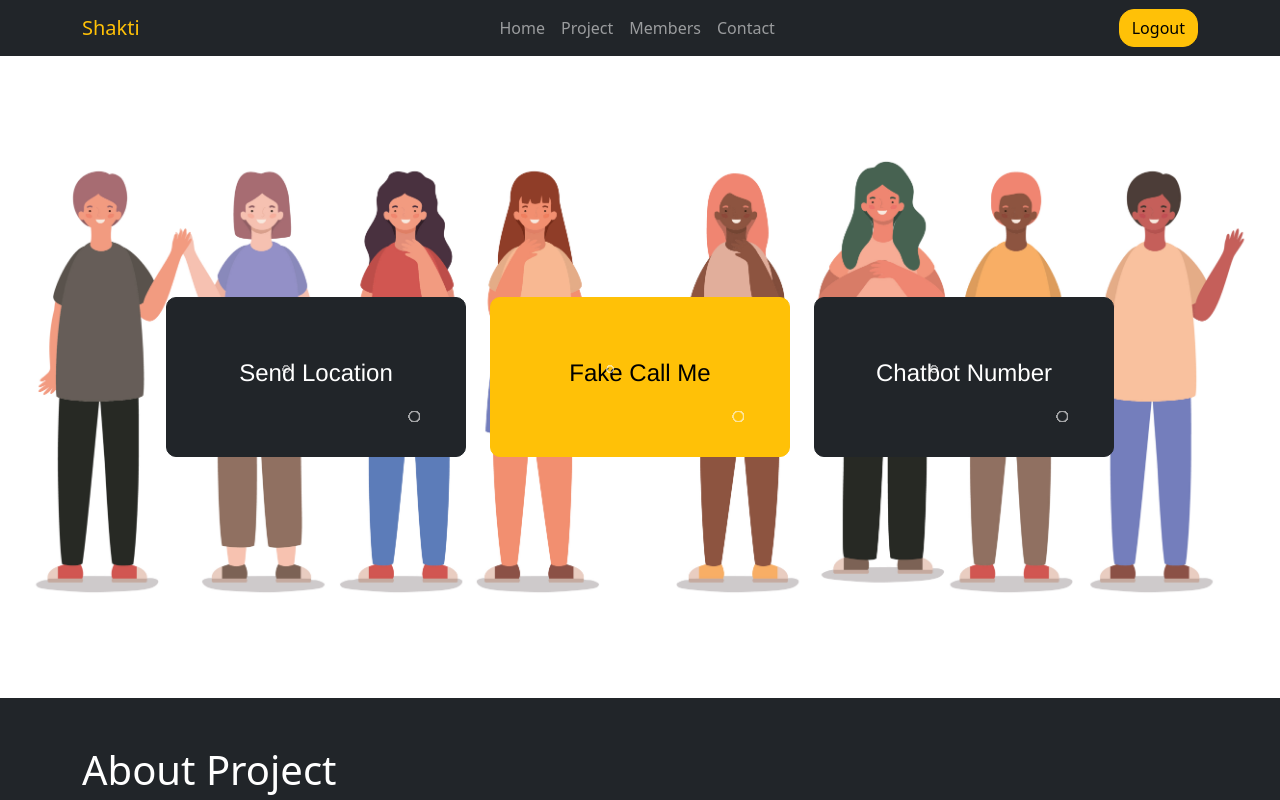
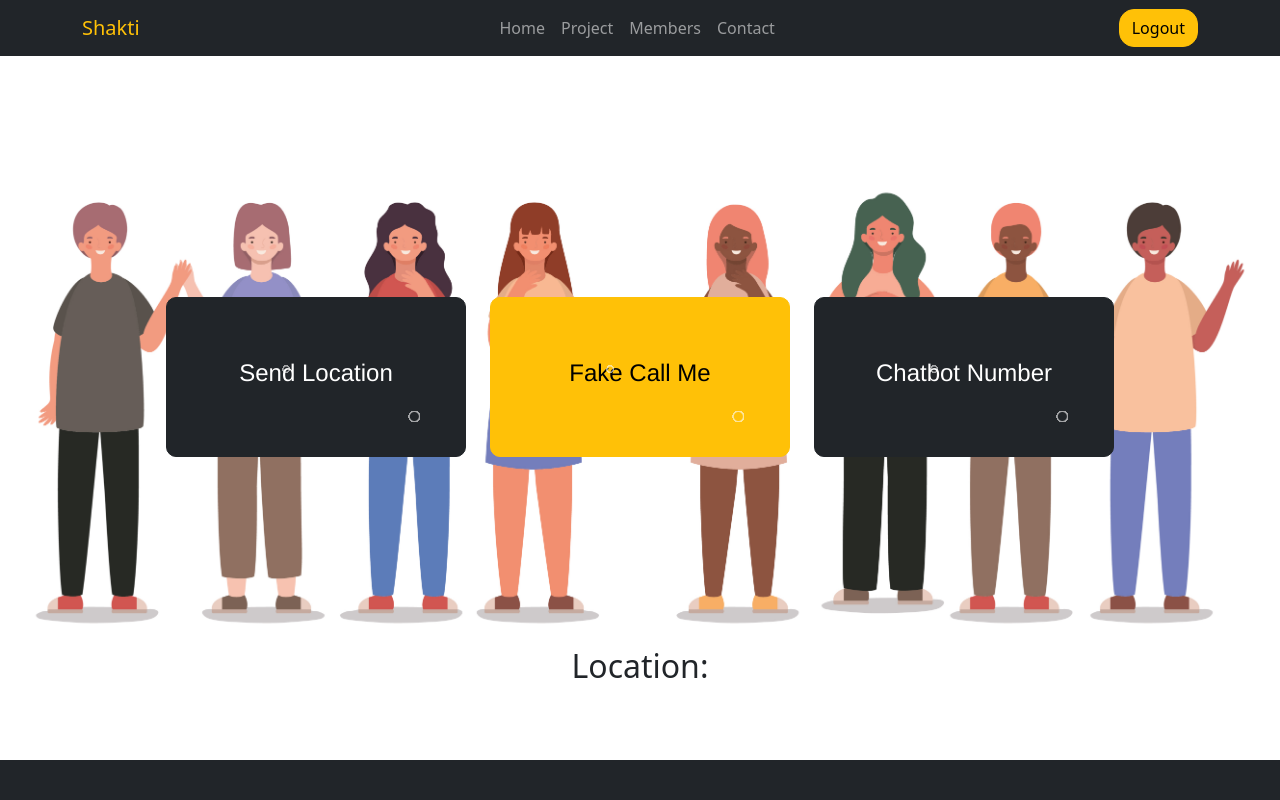
Before and after one commit to keivalya/rescueShakti, a plain HTML site: page pages/hackviolet.html in a window 1280 px wide. Shown: the top 800 px of the page. Drawn offline with nearby package versions, Linux system fonts and the light colour scheme.

Commit message:
updates website

```diff
--- a/pages/hackviolet.html
+++ b/pages/hackviolet.html
@@ -78,6 +78,11 @@
                     </div>
 
                 </div>
+
+            </div>
+
+            <div class="row">
+                <h2> <p id="location">Location:</p></h2>
             </div>
         </div>
     </section>
```
